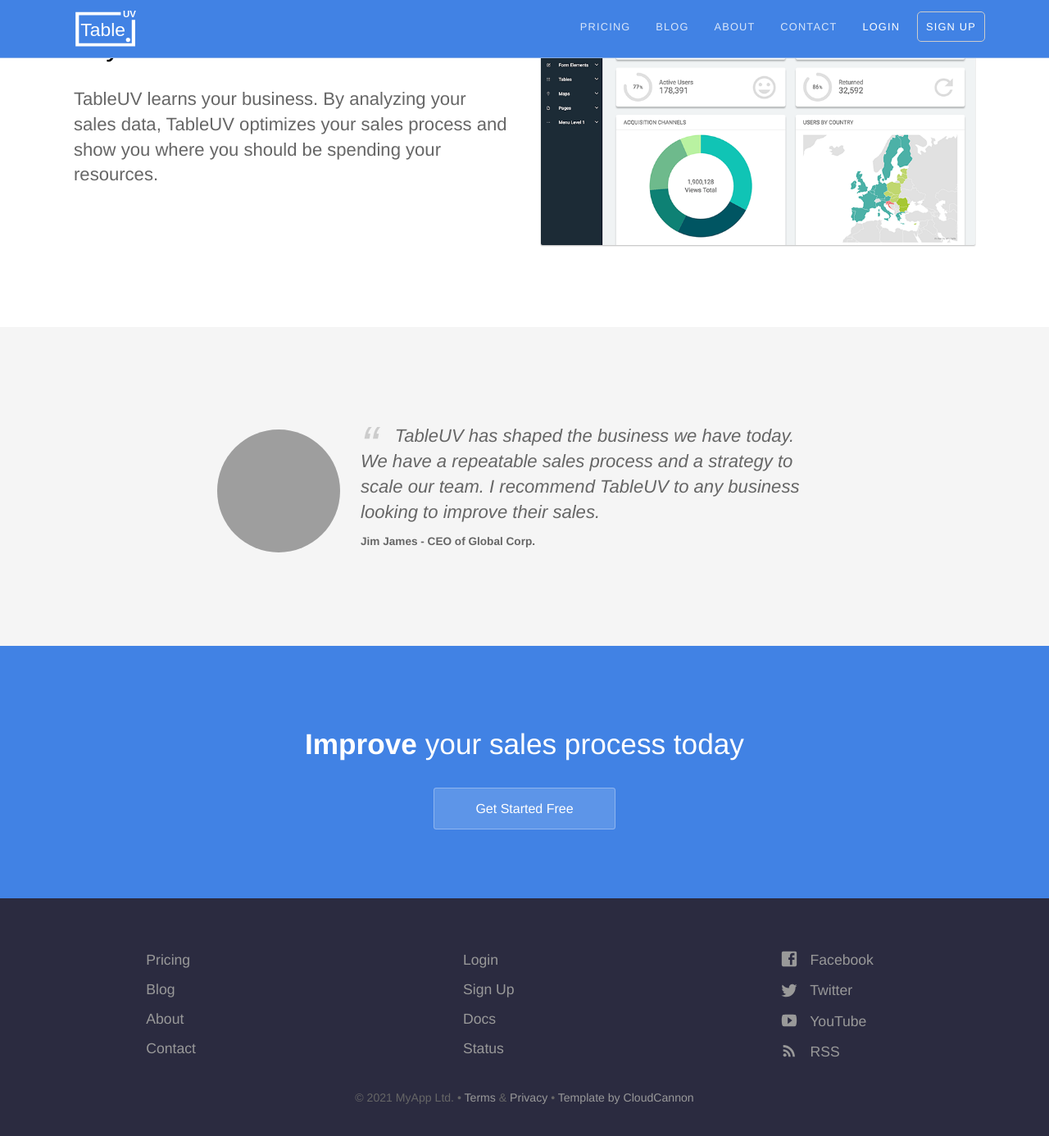
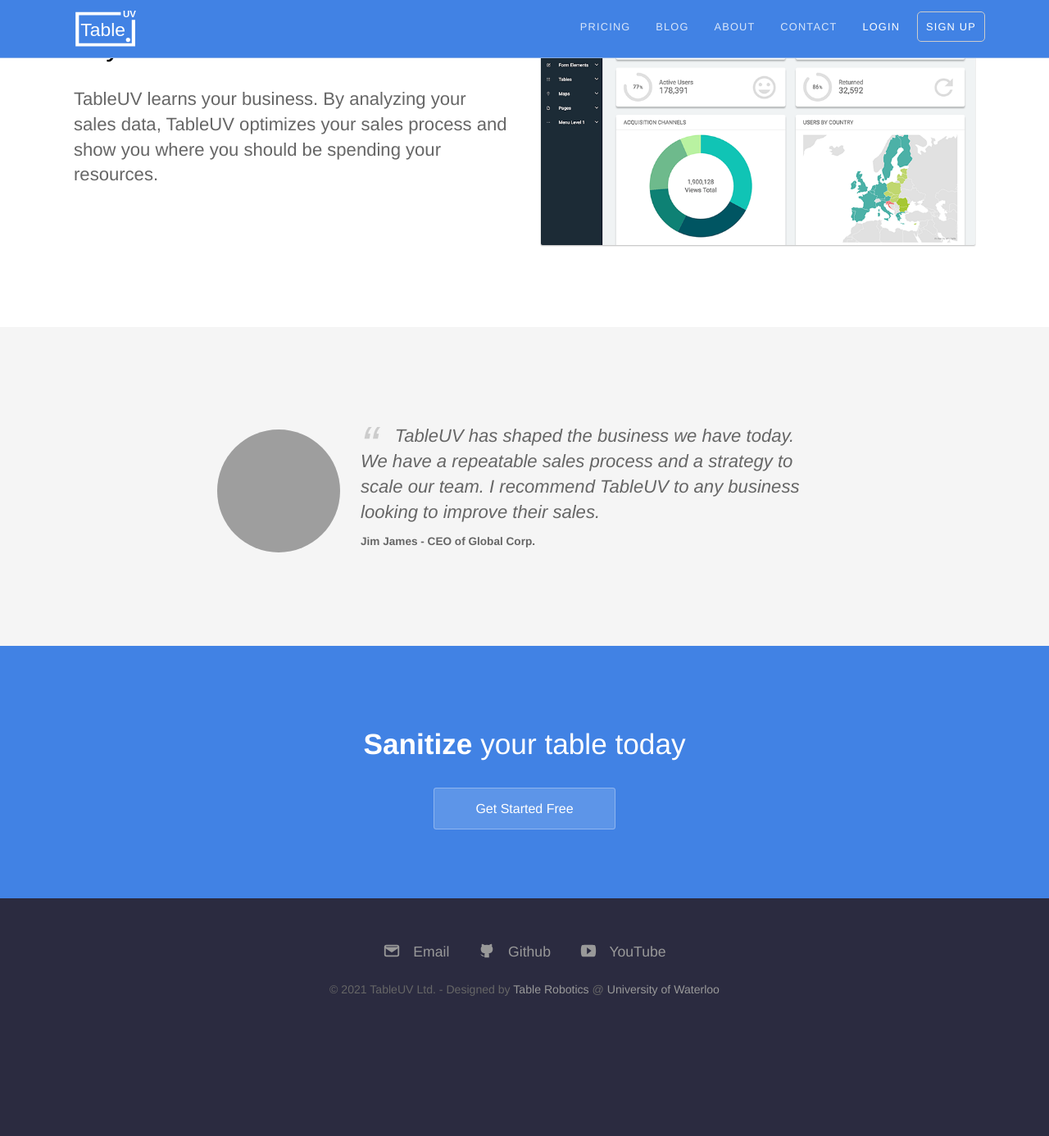
Before and after one commit to TableUV/TableUV.github.io, a Jekyll site: the page built from index.html, in a window 1280 px wide and 1400 px high, scrolled down 2008 px. Shown: the top 1386 px of the window at 82% size. Built offline with Jekyll 4.4.1, drawn with Linux system fonts in a browser that asks for light colours; after the commit the page ends 3276 px from its top, so only the background shows below that; grey boxes are pictures that could not be loaded.

Commit message:
+ footer links

```diff
--- a/_includes/social-icon.html
+++ b/_includes/social-icon.html
@@ -17,4 +17,8 @@
 		<svg fill="#000000" height="24" viewBox="0 0 24 24" width="24" xmlns="http://www.w3.org/2000/svg"><path d="M10,16.5V7.5L16,12M20,4.4C19.4,4.2 15.7,4 12,4C8.3,4 4.6,4.19 4,4.38C2.44,4.9 2,8.4 2,12C2,15.59 2.44,19.1 4,19.61C4.6,19.81 8.3,20 12,20C15.7,20 19.4,19.81 20,19.61C21.56,19.1 22,15.59 22,12C22,8.4 21.56,4.91 20,4.4Z" /></svg>
 	{% when "RSS" %}
 		<svg fill="#000000" height="24" viewBox="0 0 24 24" width="24" xmlns="http://www.w3.org/2000/svg"><path d="M0 0h24v24H0z" fill="none"/><circle cx="6.18" cy="17.82" r="2.18"/><path d="M4 4.44v2.83c7.03 0 12.73 5.7 12.73 12.73h2.83c0-8.59-6.97-15.56-15.56-15.56zm0 5.66v2.83c3.9 0 7.07 3.17 7.07 7.07h2.83c0-5.47-4.43-9.9-9.9-9.9z"/></svg>
+	{% when "Github" %}
+		<svg fill="#000000" height="24" viewBox="0 0 24 24" width="24" xmlns="http://www.w3.org/2000/svg"><path d="M9 19c-4.3 1.4 -4.3 -2.5 -6 -3m12 5v-3.5c0 -1 .1 -1.4 -.5 -2c2.8 -.3 5.5 -1.4 5.5 -6a4.6 4.6 0 0 0 -1.3 -3.2a4.2 4.2 0 0 0 -.1 -3.2s-1.1 -.3 -3.5 1.3a12.3 12.3 0 0 0 -6.2 0c-2.4 -1.6 -3.5 -1.3 -3.5 -1.3a4.2 4.2 0 0 0 -.1 3.2a4.6 4.6 0 0 0 -1.3 3.2c0 4.6 2.7 5.7 5.5 6c-.6 .6 -.6 1.2 -.5 2v3.5" /></svg>
+	{% when "Email" %}
+		<svg fill="#000000" height="24" viewBox="0 0 24 24" width="24" xmlns="http://www.w3.org/2000/svg"  stroke-width="2" stroke="currentColor" fill="none" stroke-linecap="round" stroke-linejoin="round"><path stroke="none" d="M0 0h24v24H0z" fill="none"/><rect x="3" y="5" width="18" height="14" rx="2" fill="none" /><polyline points="3 7 12 13 21 7" /></svg>
 {% endcase %}
--- a/_layouts/default.html
+++ b/_layouts/default.html
@@ -33,7 +33,7 @@
 		<footer>
 			<div class="container">
 				<p class="editor-link"><a href="cloudcannon:collections/_data/footer.yml" class="btn"><strong>&#9998;</strong> Edit footer</a></p>
-				<div class="footer-columns">
+				<div class="footer-rows">
 					{% for column in site.data.footer %}
 					<ul class="footer-links">
 						{% for link in column.links %}
@@ -46,7 +46,9 @@
 					</ul>
 					{% endfor %}
 				</div>
-				<p class="copyright">&copy; {{ site.time | date: '%Y' }} MyApp Ltd. • <a href="#">Terms</a> &amp; <a href="#">Privacy</a> • <a href="https://cloudcannon.com/">Template by CloudCannon</a></p>
+				<p class="copyright">&copy; {{ site.time | date: '%Y' }} TableUV Ltd. - Designed by
+					<a href="https://github.com/orgs/TableUV/teams/table-robotics" target="_blank"> Table Robotics</a> @
+					<a href="https://uwaterloo.ca/" target="_blank">University of Waterloo</a> </p>
 			</div>
 		</footer>
 		<script>
--- a/_sass/footer.scss
+++ b/_sass/footer.scss
@@ -1,7 +1,12 @@
 .footer-links {
+	// width: 100%;
+	margin: auto;
 	width: 100%;
-	margin: 10px;
+	vertical-align: center;
+	text-align: center;
+	list-style: none;
 	padding: 0;
+	align-content: center;
 
 	@media #{$tablet} {
 		-webkit-flex: 1 0 180px;
@@ -9,8 +14,10 @@
 	}
 
 	li {
+		display: inline-block;
 		list-style: none;
-		margin: 15px auto;
+		margin: auto;
+		padding: 15px;
 
 		@media #{$tablet} {
 			max-width: 150px;
@@ -76,11 +83,7 @@ footer {
 	.copyright {
 		font-size: .8em;
 		margin: 0 auto;
-
-		@media #{$tablet} {
-			text-align: center;
-		}
-
+		text-align: center;
 	}
 
 	&,
@@ -94,7 +97,7 @@ footer {
 		color: #ccc;
 	}
 
-	.footer-columns {
+	.footer-rows {
 		@extend %flexbox;
 		@include flex-flow(wrap);
 		margin: -10px -10px 10px -10px;
--- a/index.html
+++ b/index.html
@@ -63,7 +63,7 @@
 	</section>
 
 	<section class="bottom-cta">
-		<h2 class="editable"><strong>Improve</strong> your sales process today</h2>
+		<h2 class="editable"><strong>Sanitize</strong> your table today</h2>
 		<div class="button alt"><a href="#">Get Started Free</a></div>
 	</section>
 </div>
```
Also changed, not shown: _data/footer.yml (+33 -33 lines).
